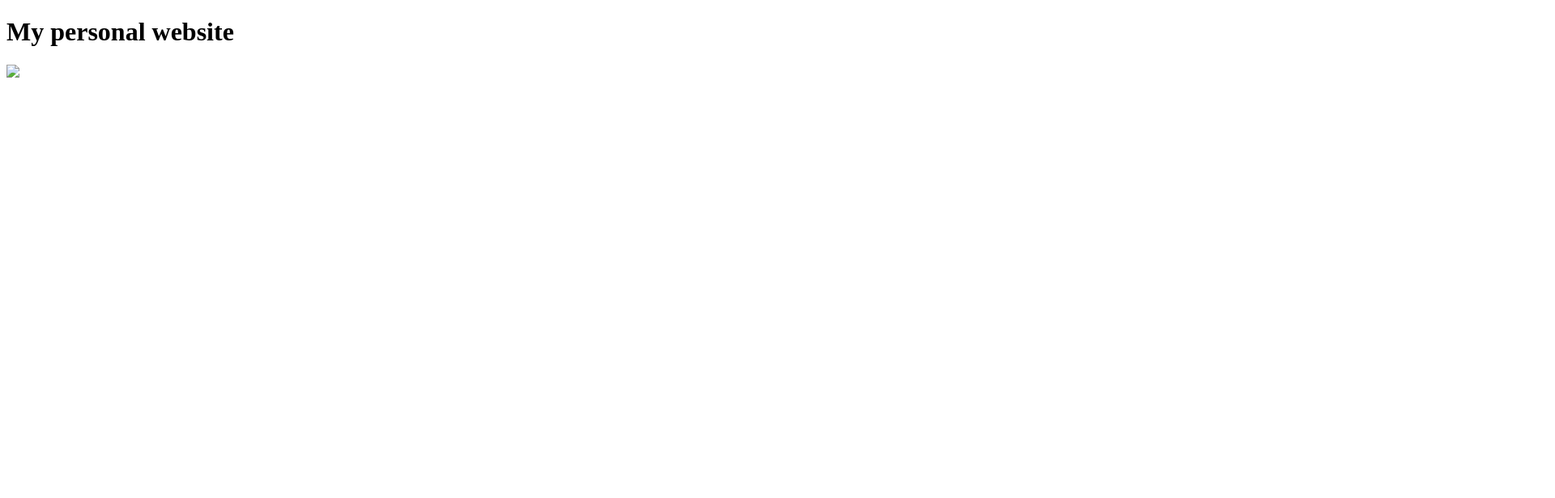
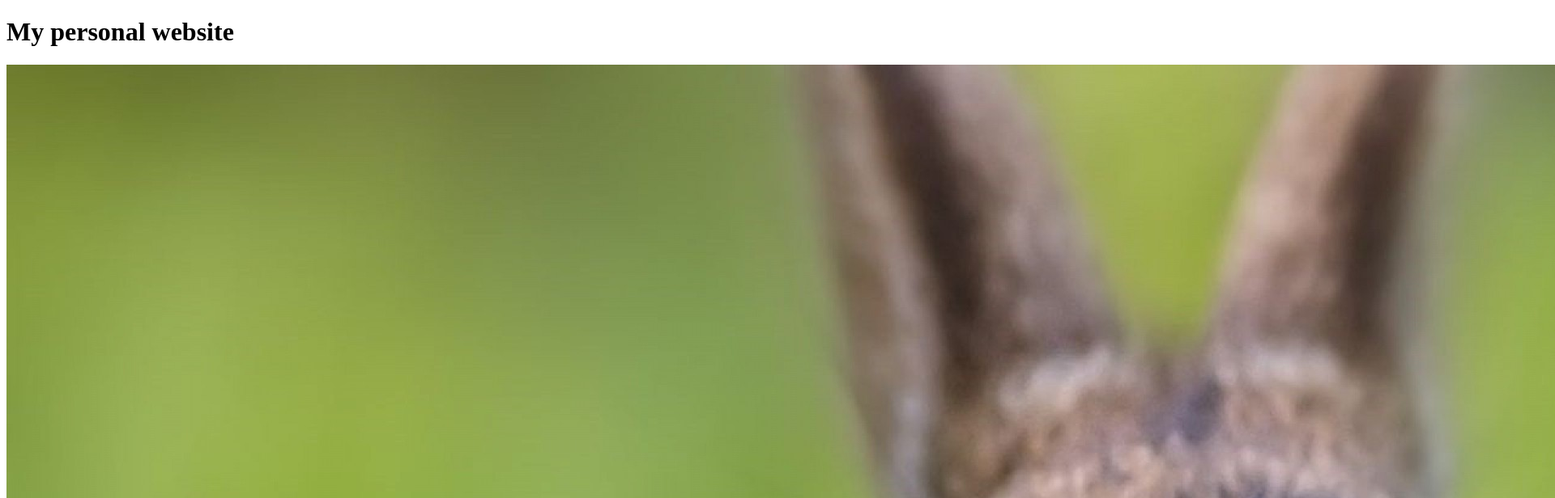
Before and after one commit to mparteagaa/MariaLearnsWebProgramming, a plain HTML site: page index.html in a window 1280 px wide. Shown: the top 616 px of the page at 81% size, 1920 px wide, since content can reach past the window. Drawn offline with Linux system fonts and the light colour scheme; the site is published under a folder, as on GitHub Pages, so addresses that start at the root find nothing.

Commit message:
Update index.html

```diff
--- a/index.html
+++ b/index.html
@@ -10,7 +10,7 @@
     <body>
      <h1>My personal website</h1>
 
-     <img src="/img/wallhaven-0jzm15.jpg"> </img>
+     <img src="img/wallhaven-0jzm15.jpg"> </img>
 
     </body>
 
```
